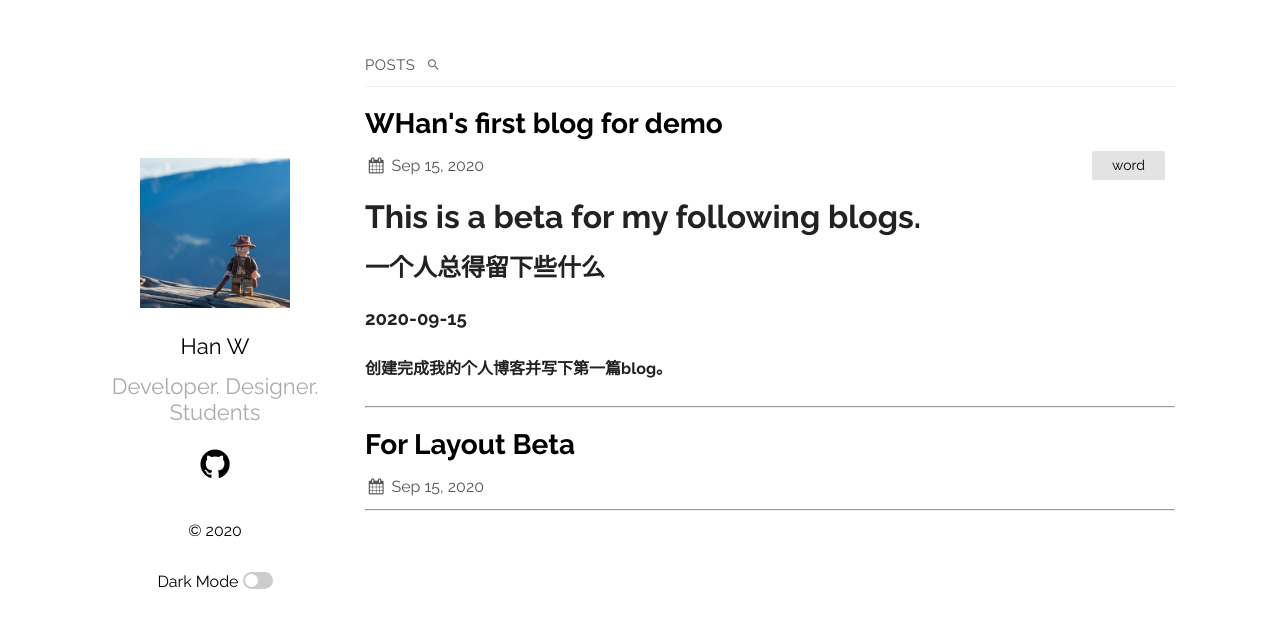
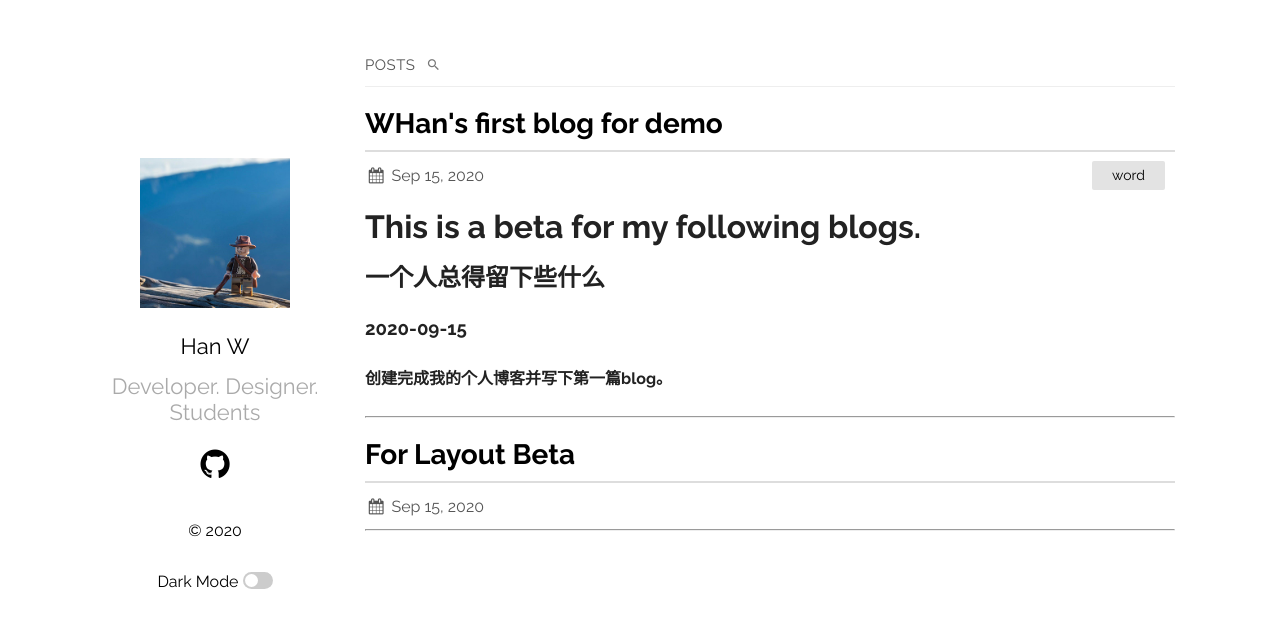
Before and after one commit to Vision-wh/Vision-wh.github.io, a Jekyll site: the page built from index.md, in a window 1280 px wide. Shown: the top 628 px of the page. Built offline with Jekyll 4.4.1, drawn with Linux system fonts in a browser that asks for light colours.

Commit message:
Update home.html

```diff
--- a/_layouts/home.html
+++ b/_layouts/home.html
@@ -30,6 +30,7 @@ layout: default
         <a class="post-link" href="{{ post.url | relative_url }}">
           <h2 class="post-title">{{ post.title | escape }}</h2>
         </a>
+        <hr color="#dddddd">
         <div class="post-meta">
           <div class="post-date">
             <i class="icon-calendar"></i>
```
